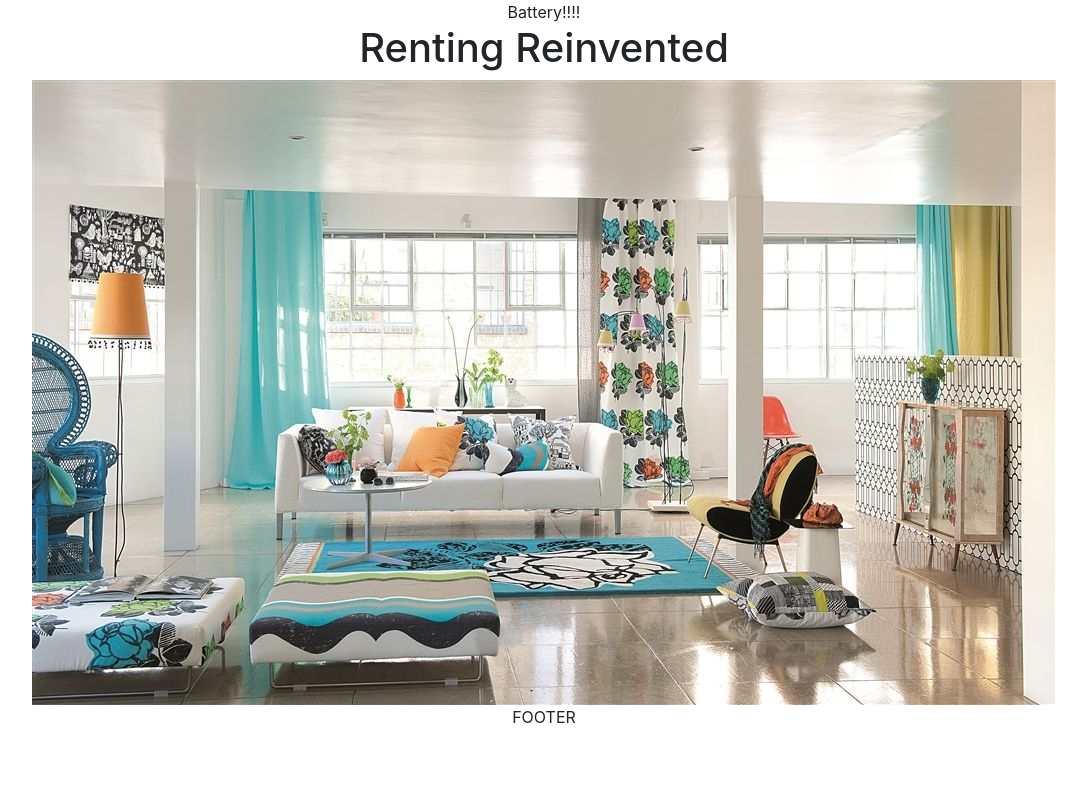
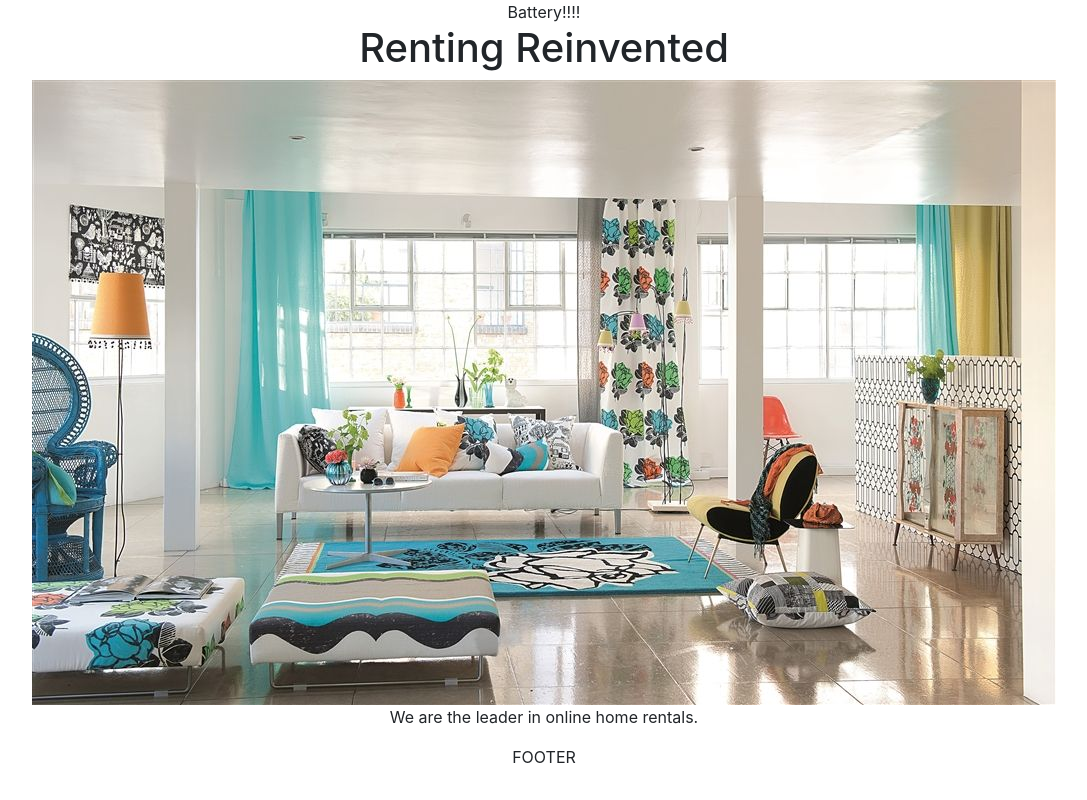
Before and after one commit to emilianolowe/coral-frontend, a React (Create React App) app: page /home in a window 1280 px wide. Shown: the whole page, without its empty margins (96-1183 px from the left). Built offline with nearby package versions, Linux system fonts and the light colour scheme.

Commit message:
modified hero page

```diff
--- a/src/components/Hero.js
+++ b/src/components/Hero.js
@@ -5,8 +5,9 @@ class Hero extends Component {
     render() {
         return (
             <div>
-                <h1>Renting Reinvented</h1>
+                <h1>{this.props.heroHeader}</h1>
                 <img src = "img/apartmentblueaccent.jpeg" alt = "apartment with blue accent"/>
+                <p>We are the leader in online home rentals.</p>
             </div>
         );
     }
--- a/src/components/HomePage.js
+++ b/src/components/HomePage.js
@@ -5,7 +5,7 @@ class HomePage extends Component {
   render() {
     return (
       <div className = "container">
-        <Hero/>
+        <Hero heroHeader= "Renting Reinvented"/>
 
       </div>
     );
```
